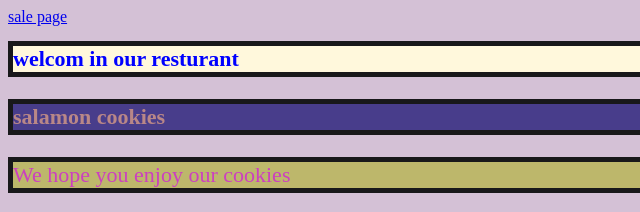
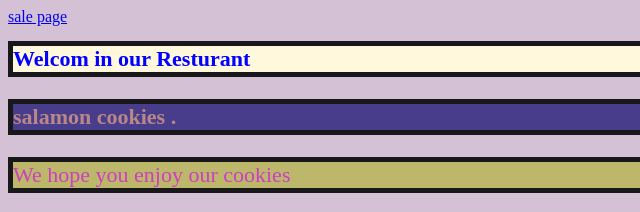
Before and after one commit to abdalrahman-alhmouz/cookie-standd, a plain HTML site: page index.html in a window 1280 px wide. Shown: the top 212 px of the page, 0-640 px from the left. Drawn offline with Linux system fonts and the light colour scheme; a web font is replaced by a local one.

Commit message:
tow comit

```diff
--- a/index.html
+++ b/index.html
@@ -14,8 +14,8 @@
 </head>
 
 <body>
-        <h1> welcom in our resturant</h1>
-        <h3> salamon cookies </h3>
+        <h1> Welcom in our Resturant</h1>
+        <h3> salamon cookies . </h3>
 <p> We hope you enjoy our cookies </p>
     <img width="300" height="300" src="salmon.png">
 
```
